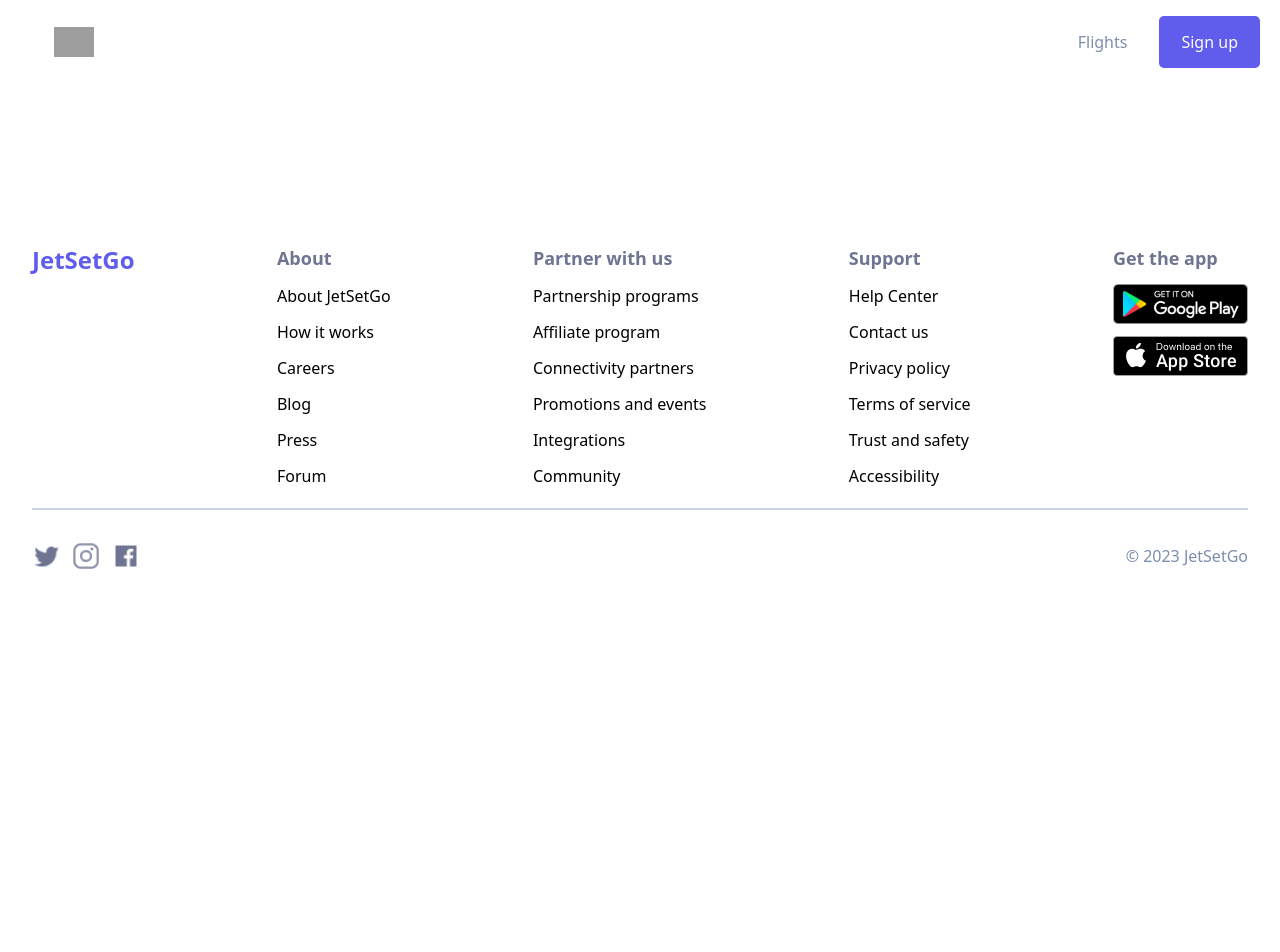
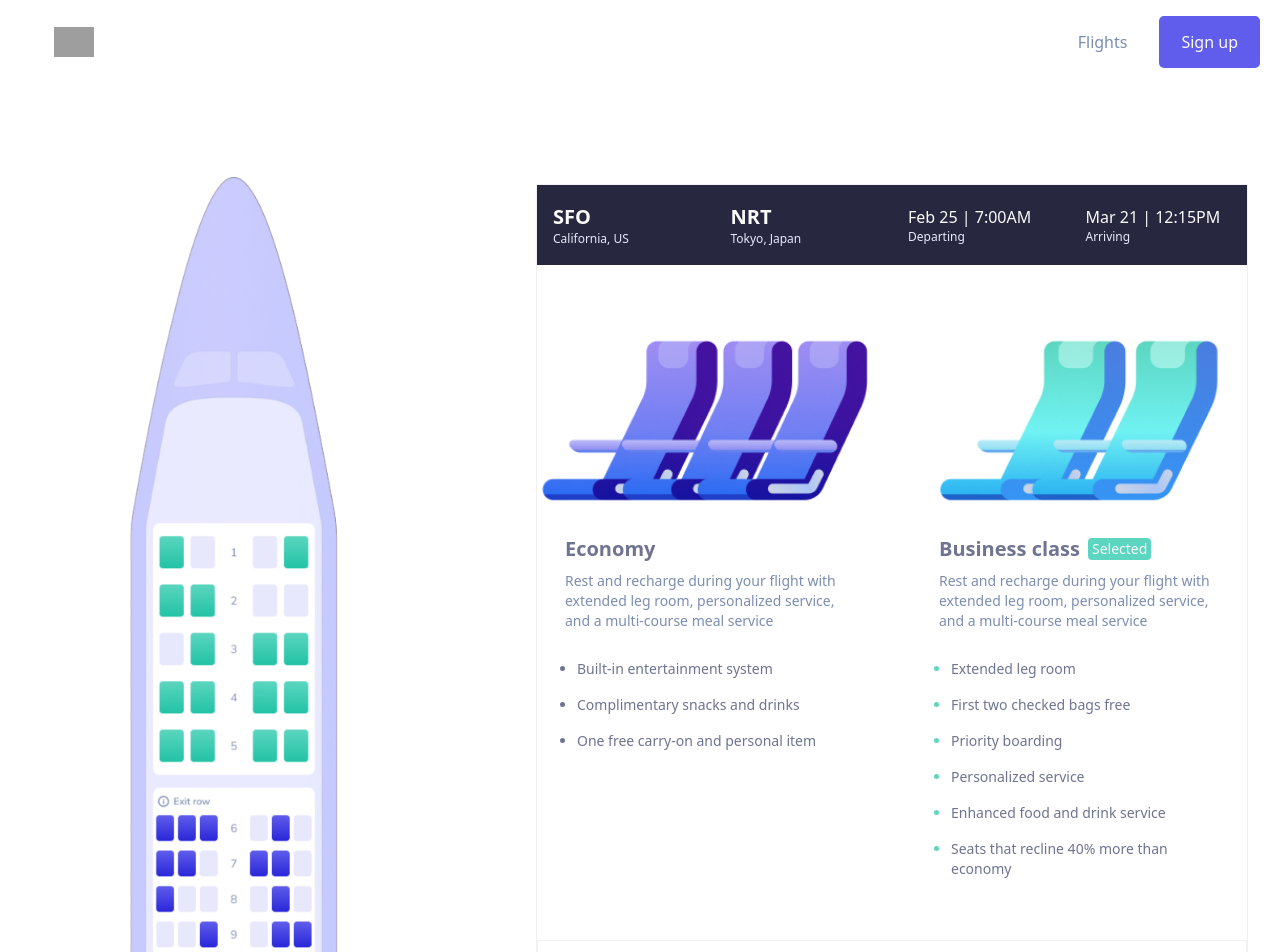
Before and after one commit to avinash6982/jetsetgo_vite_v1, a React (Vite) app: page /seat-selection in a window 1280 px wide. Shown: the top 952 px of the page. Before the commit the page ends 800 px from the top, so only its background shows below. Built offline with nearby package versions, Linux system fonts and the light colour scheme; grey boxes are pictures that could not be loaded; the HTML template or start-up script is replaced by a standard one.

Commit message:
Added dummy seat selectino component

```diff
--- a/src/App.jsx
+++ b/src/App.jsx
@@ -8,6 +8,7 @@
 import "react-toastify/dist/ReactToastify.css";
 import FlightExplore from "./pages/FlightExplore";
 import PassengerInfo from "./pages/PassengerInfo";
+import SeatSelect from "./pages/SeatSelect";
 
 const App = () => {
   return (
@@ -18,6 +19,7 @@
           <Route path="/" element={<Flights />} />
           <Route path="/explore" element={<FlightExplore />} />
           <Route path="/passenger-info" element={<PassengerInfo />} />
+          <Route path="/seat-selection" element={<SeatSelect />} />
         </Routes>
         <Footer />
         <ToastContainer
--- a/src/pages/PassengerInfo.jsx
+++ b/src/pages/PassengerInfo.jsx
@@ -217,9 +217,6 @@
             </div>
           </div>
           <div className="flex items-center gap-5">
-            <button className="py-2 px-4 border-[1px] border-[#605DEC] text-[#605DEC] rounded hover:bg-[#605DEC] hover:text-white transition-all duration-200">
-              Save & close
-            </button>
             <Link to="/seat-selection">
               <button className="hidden lg:block py-2 px-4 border-[1px] border-[#7C8DB0] text-[#7C8DB0] bg-[#CBD4E6] rounded hover:bg-[#605DEC] hover:text-white hover:border-[#605DEC] transition-all duration-200">
                 Select seats
--- /dev/null
+++ b/src/pages/SeatSelect.jsx
@@ -0,0 +1,142 @@
+import { Link } from "react-router-dom";
+
+import { business, economy, plane3 } from "../assets/images";
+
+const SeatSelect = () => {
+  return (
+    <>
+      <div className="px-4 sm:px-8 w-full h-full flex flex-col lg:flex-row justify-between items-start gap-10 mt-20">
+        <div className="relative w-full h-full mx-auto lg:mx-0 sm:w-[400px] sm:h-[850px]">
+          <img src={plane3} alt="" className="w-full h-full object-contain" />
+        </div>
+        <div className="w-full h-full  md:w-[712px] md:h-[850px] bg-white bg-opacity-20 flex flex-col mt-5 gap-10 border-[1px] border-[#f2f0f0] justify-between">
+          <div className="w-full h-20 flex justify-between items-center bg-[#27273F]">
+            <div className="h-full w-full flex flex-col items-start justify-center px-4">
+              <h1 className="text-[#FAFAFA] text-base md:text-xl font-bold">
+                SFO
+              </h1>
+              <p className="text-[#E9E8FC] text-xs">California, US</p>
+            </div>
+            <div className="h-full w-full flex flex-col items-start justify-center px-4">
+              <h1 className="text-[#FAFAFA] text-base md:text-xl font-bold">
+                NRT
+              </h1>
+              <p className="text-[#E9E8FC] text-xs">Tokyo, Japan</p>
+            </div>
+            <div className="h-full w-full flex flex-col items-start justify-center px-4 hover:bg-[#605DEC] transition-all duration-200">
+              <h1 className="text-[#FAFAFA] text-xs sm:text-sm md:text-base font-normal">
+                Feb 25 | 7:00AM
+              </h1>
+              <p className="text-[#E9E8FC] text-xs">Departing</p>
+            </div>
+            <div className="h-full w-full flex flex-col items-start justify-center  px-4 hover:bg-[#605DEC] transition-all duration-200">
+              <h1 className="text-[#FAFAFA] text-xs sm:text-sm md:text-base font-normal">
+                Mar 21 | 12:15PM
+              </h1>
+              <p className="text-[#E9E8FC] text-xs">Arriving</p>
+            </div>
+          </div>
+
+          <div className="flex flex-col md:flex-row justify-between items-start gap-5">
+            <div className="max-w-[336px] flex flex-col items-start justify-start">
+              <img
+                src={economy}
+                alt=""
+                className="w-full h-full object-contain"
+              />
+              <div className="px-7 mt-5 flex flex-col gap-2">
+                <h1 className="text-xl font-semibold text-[#6E7491]">
+                  Economy
+                </h1>
+                <p className="text-[#7C8DB0] text-sm font-normal">
+                  Rest and recharge during your flight with extended leg room,
+                  personalized service, and a multi-course meal service
+                </p>
+                <ul className="mt-5 px-3 text-sm flex flex-col gap-4 list-disc text-[#605DEC]">
+                  <li className="text-[#6E7491] ">
+                    Built-in entertainment system
+                  </li>
+                  <li className="text-[#6E7491] ">
+                    Complimentary snacks and drinks
+                  </li>
+                  <li className="text-[#6E7491] ">
+                    One free carry-on and personal item
+                  </li>
+                </ul>
+              </div>
+            </div>
+            <div className="max-w-[336px] flex flex-col items-start justify-start">
+              <img
+                src={business}
+                alt=""
+                className="w-full h-full object-contain"
+              />
+              <div className="px-7 mt-5 flex flex-col gap-2">
+                <div className="flex items-center gap-2">
+                  <h1 className="text-xl font-semibold text-[#6E7491]">
+                    Business class
+                  </h1>
+                  <button className="bg-[#5CD6C0] px-1 py-[1px] text-[#FAFAFA] rounded text-sm">
+                    Selected
+                  </button>
+                </div>
+                <p className="text-[#7C8DB0] text-sm font-normal">
+                  Rest and recharge during your flight with extended leg room,
+                  personalized service, and a multi-course meal service
+                </p>
+                <ul className="mt-5 px-3 text-sm flex flex-col gap-4 list-disc">
+                  <li className="text-[#5CD6C0]">
+                    <span className="text-[#6E7491]">Extended leg room</span>
+                  </li>
+                  <li className="text-[#5CD6C0]">
+                    <span className="text-[#6E7491]">
+                      First two checked bags free
+                    </span>
+                  </li>
+                  <li className="text-[#5CD6C0]">
+                    <span className="text-[#6E7491]">Priority boarding</span>
+                  </li>
+                  <li className="text-[#5CD6C0]">
+                    <span className="text-[#6E7491]">Personalized service</span>
+                  </li>
+                  <li className="text-[#5CD6C0]">
+                    <span className="text-[#6E7491]">
+                      Enhanced food and drink service
+                    </span>
+                  </li>
+                  <li className="text-[#5CD6C0]">
+                    <span className="text-[#6E7491]">
+                      Seats that recline 40% more than economy
+                    </span>
+                  </li>
+                </ul>
+              </div>
+            </div>
+          </div>
+
+          <div className="w-full h-[93px] border-[1px] border-[#f2f0f0] flex justify-between items-center px-4 gap-3">
+            <div className="flex flex-col items-start gap-1">
+              <p className="text-[#7C8DB0] text-xs sm:text-sm">Passenger 1</p>
+              <h1 className="text-[#6E7491] text-sm sm:text-xl">
+                Sofia Knowles
+              </h1>
+            </div>
+            <div className="flex flex-col items-start gap-1">
+              <p className="text-[#7C8DB0] text-xs sm:text-sm">Seat number</p>
+              <h1 className="text-[#6E7491] text-sm sm:text-xl">9F</h1>
+            </div>
+            <div className="flex flex-row items-center gap-3">
+              <Link to="/payment">
+                <button className="text-[#FAFAFA] border-[1px] border-[#605DEC] bg-[#605DEC] p-2 sm:px-3 sm:py-2 rounded hover:text-[#605DEC] hover:bg-white transition-all duration-200 text-xs  sm:text-base">
+                  Payment
+                </button>
+              </Link>
+            </div>
+          </div>
+        </div>
+      </div>
+    </>
+  );
+};
+
+export default SeatSelect;
```
